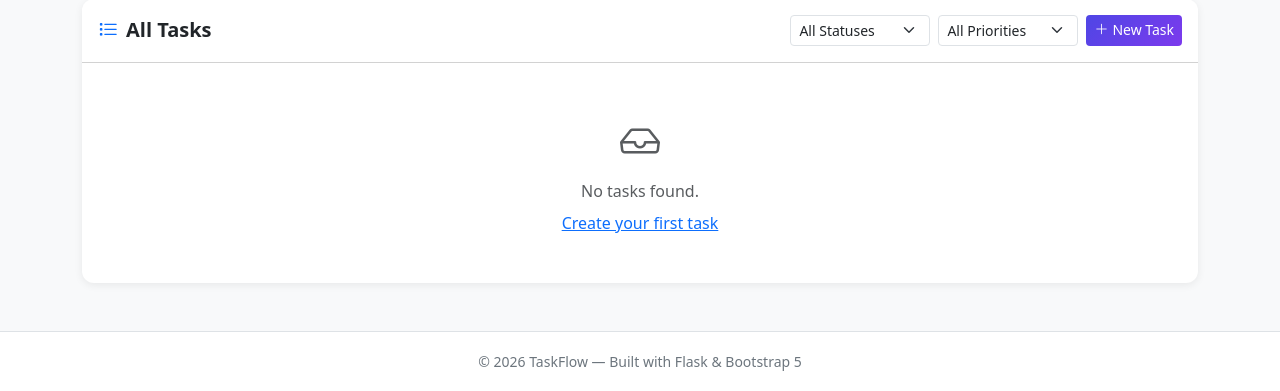
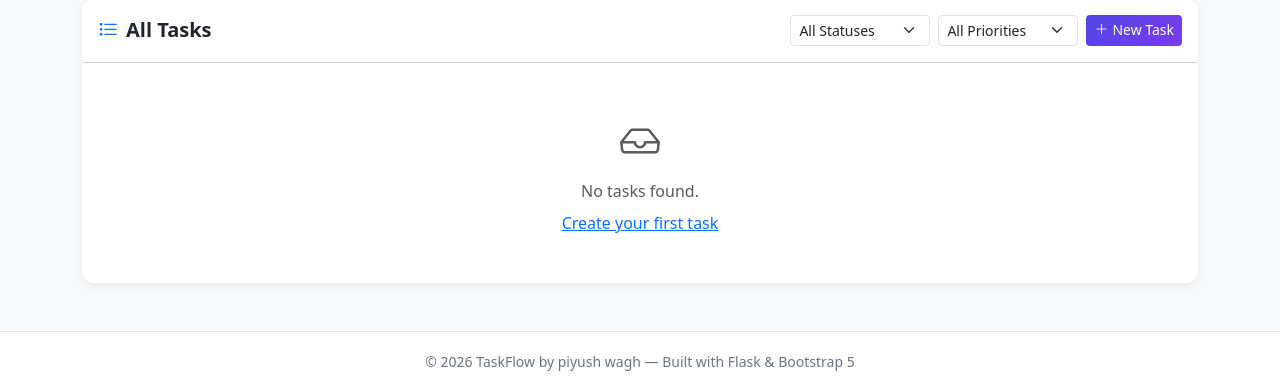
Before and after one commit to PiyushWagh18/devops, a Flask app: page / in a window 1280 px wide. Shown: the part 523-914 px from the top of the page. Run offline with Flask 3, Linux system fonts and the light colour scheme; some libraries are stand-ins or nearby versions.

```diff
--- a/app/templates/base.html
+++ b/app/templates/base.html
@@ -123,7 +123,7 @@
 
   <footer>
     <div class="container text-center">
-      &copy; 2026 TaskFlow &mdash; Built with Flask &amp; Bootstrap 5
+      &copy; 2026 TaskFlow by piyush wagh &mdash; Built with Flask &amp; Bootstrap 5
     </div>
   </footer>
 
```
